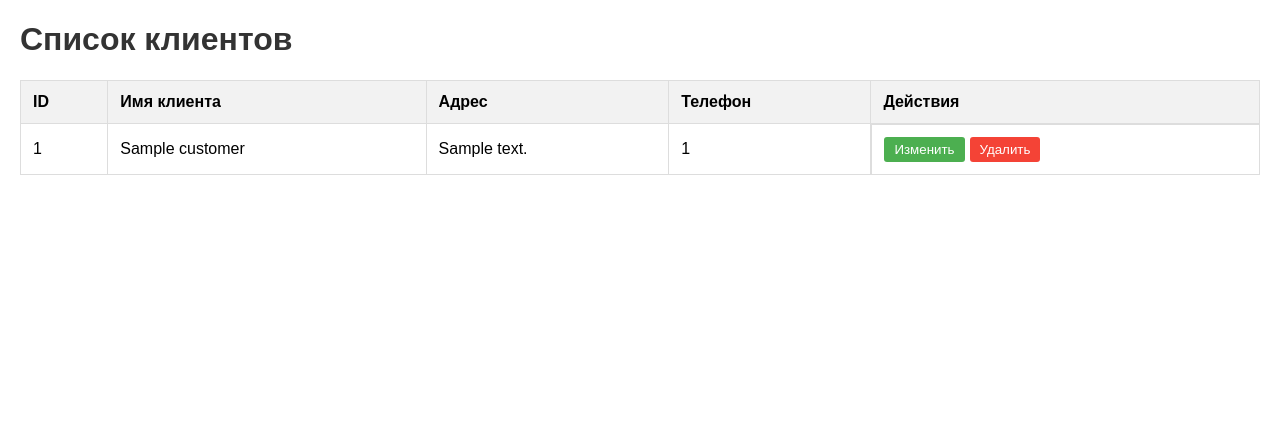
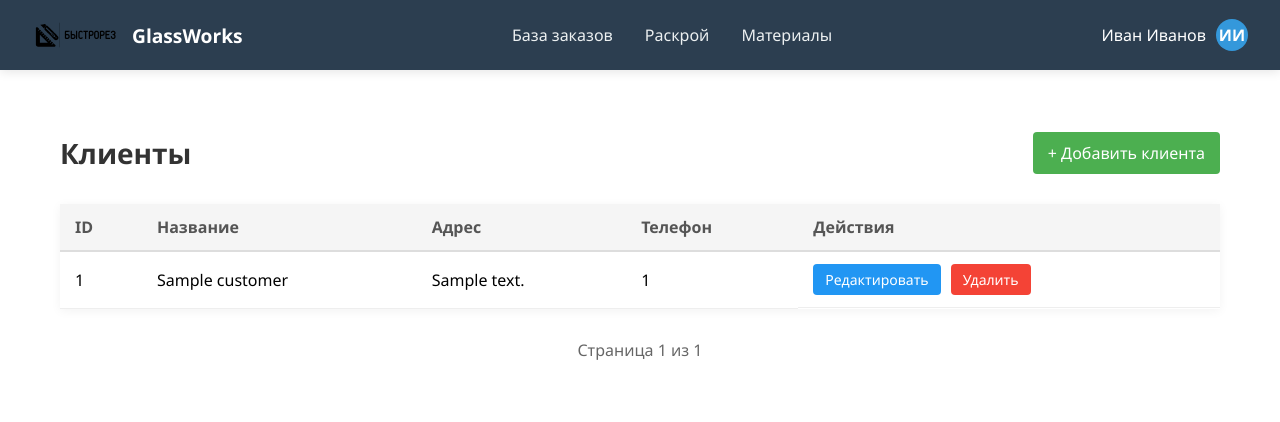
Before and after one commit to Cinnabar2000/vsglass, a FastAPI app: template frontend/templates/customers.html in a window 1280 px wide. Shown: the top 422 px of the page. Run offline with FastAPI, Linux system fonts and the light colour scheme; the template is opened without the code that fills it: most values are stand-ins (such as "Sample title", 1, 10 or a date in 2020); parts of the project's set-up code (start-up, migrations or seed data) failed here and were passed over.

Commit message:
Update customers.html

```diff
--- a/frontend/templates/customers.html
+++ b/frontend/templates/customers.html
@@ -1,63 +1,19 @@
-<!DOCTYPE html>
-<html>
-<head>
-    <title>Клиенты компании</title>
-    <style>
-        body {
-            font-family: Arial, sans-serif;
-            margin: 20px;
-        }
-        h1 {
-            color: #333;
-        }
-        table {
-            width: 100%;
-            border-collapse: collapse;
-            margin-top: 20px;
-        }
-        th, td {
-            border: 1px solid #ddd;
-            padding: 12px;
-            text-align: left;
-        }
-        th {
-            background-color: #f2f2f2;
-            position: sticky;
-            top: 0;
-        }
-        tr:nth-child(even) {
-            background-color: #f9f9f9;
-        }
-        tr:hover {
-            background-color: #f1f1f1;
-        }
-        .action-buttons {
-            display: flex;
-            gap: 5px;
-        }
-        .button {
-            padding: 5px 10px;
-            border: none;
-            border-radius: 3px;
-            cursor: pointer;
-        }
-        .edit {
-            background-color: #4CAF50;
-            color: white;
-        }
-        .delete {
-            background-color: #f44336;
-            color: white;
-        }
-    </style>
-</head>
-<body>
-    <h1>Список клиентов</h1>
-    <table>
+{% extends "base.html" %}
+
+{% block title %}Клиенты | VSGlass{% endblock %}
+
+{% block content %}
+<div class="container">
+    <div class="page-header">
+        <h1>Клиенты</h1>
+        <a href="/customers/new" class="btn-create">+ Добавить клиента</a>
+    </div>
+
+    <table class="data-table">
         <thead>
             <tr>
                 <th>ID</th>
-                <th>Имя клиента</th>
+                <th>Название</th>
                 <th>Адрес</th>
                 <th>Телефон</th>
                 <th>Действия</th>
@@ -68,15 +24,160 @@
             <tr>
                 <td>{{ customer.customer_id }}</td>
                 <td>{{ customer.customer_name }}</td>
-                <td>{{ customer.address }}</td>
+                <td>{{ customer.address|default('', true) }}</td>
                 <td>{{ customer.phone_number }}</td>
-                <td class="action-buttons">
-                    <button class="button edit">Изменить</button>
-                    <button class="button delete">Удалить</button>
+                <td class="actions">
+                    <a href="/customers/{{ customer.customer_id }}/edit" class="btn-edit">Редактировать</a>
+                    <form method="post" action="/customers/{{ customer.customer_id }}/delete" class="delete-form">
+                        <button type="submit" class="btn-delete" onclick="return confirm('Удалить этого клиента?')">Удалить</button>
+                    </form>
                 </td>
+            </tr>
+            {% else %}
+            <tr>
+                <td colspan="5" class="no-data">Нет клиентов для отображения</td>
             </tr>
             {% endfor %}
         </tbody>
     </table>
-</body>
-</html>
+
+    <div class="pagination">
+        {% if current_page > 1 %}
+            <a href="/customers?page={{ current_page - 1 }}{% if search_query %}&search={{ search_query }}{% endif %}" class="page-link">← Назад</a>
+        {% endif %}
+        <span class="page-info">Страница {{ current_page }} из {{ total_pages }}</span>
+        {% if current_page < total_pages %}
+            <a href="/customers?page={{ current_page + 1 }}{% if search_query %}&search={{ search_query }}{% endif %}" class="page-link">Вперед →</a>
+        {% endif %}
+    </div>
+</div>
+
+<style>
+    .container {
+        max-width: 1200px;
+        margin: 30px auto;
+        padding: 0 20px;
+    }
+
+    .page-header {
+        display: flex;
+        justify-content: space-between;
+        align-items: center;
+        margin-bottom: 30px;
+    }
+
+    .page-header h1 {
+        font-size: 28px;
+        color: #333;
+        margin: 0;
+    }
+
+    .btn-create {
+        background-color: #4CAF50;
+        color: white;
+        padding: 10px 15px;
+        text-decoration: none;
+        border-radius: 4px;
+        font-weight: 500;
+        transition: background-color 0.3s;
+    }
+
+    .btn-create:hover {
+        background-color: #45a049;
+    }
+
+    .data-table {
+        width: 100%;
+        border-collapse: collapse;
+        margin-bottom: 30px;
+        box-shadow: 0 2px 10px rgba(0,0,0,0.05);
+    }
+
+    .data-table th {
+        background-color: #f5f5f5;
+        padding: 12px 15px;
+        text-align: left;
+        font-weight: 600;
+        color: #555;
+        border-bottom: 2px solid #ddd;
+    }
+
+    .data-table td {
+        padding: 12px 15px;
+        border-bottom: 1px solid #eee;
+        vertical-align: middle;
+    }
+
+    .data-table tr:hover {
+        background-color: #f9f9f9;
+    }
+
+    .no-data {
+        text-align: center;
+        color: #999;
+        padding: 20px;
+    }
+
+    .actions {
+        display: flex;
+        gap: 10px;
+    }
+
+    .btn-edit {
+        background-color: #2196F3;
+        color: white;
+        padding: 6px 12px;
+        text-decoration: none;
+        border-radius: 4px;
+        font-size: 14px;
+        transition: background-color 0.3s;
+    }
+
+    .btn-edit:hover {
+        background-color: #0b7dda;
+    }
+
+    .delete-form {
+        display: inline;
+    }
+
+    .btn-delete {
+        background-color: #f44336;
+        color: white;
+        padding: 6px 12px;
+        border: none;
+        border-radius: 4px;
+        cursor: pointer;
+        font-size: 14px;
+        transition: background-color 0.3s;
+    }
+
+    .btn-delete:hover {
+        background-color: #da190b;
+    }
+
+    .pagination {
+        display: flex;
+        justify-content: center;
+        align-items: center;
+        gap: 20px;
+        margin-top: 20px;
+    }
+
+    .page-link {
+        color: #2196F3;
+        text-decoration: none;
+        padding: 8px 12px;
+        border-radius: 4px;
+        transition: background-color 0.3s;
+    }
+
+    .page-link:hover {
+        background-color: #f5f5f5;
+    }
+
+    .page-info {
+        color: #666;
+    }
+</style>
+{% endblock %}
```
